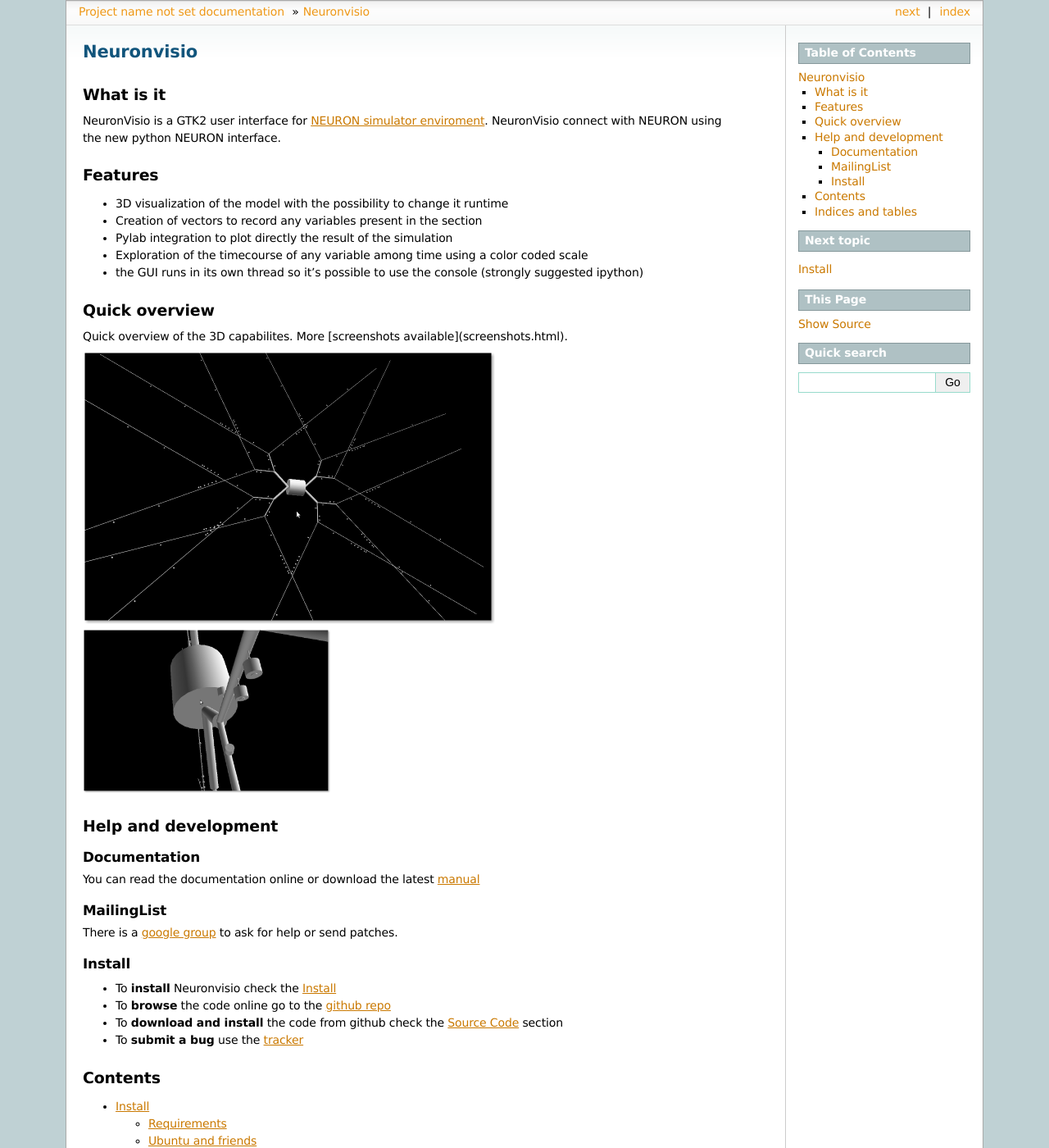
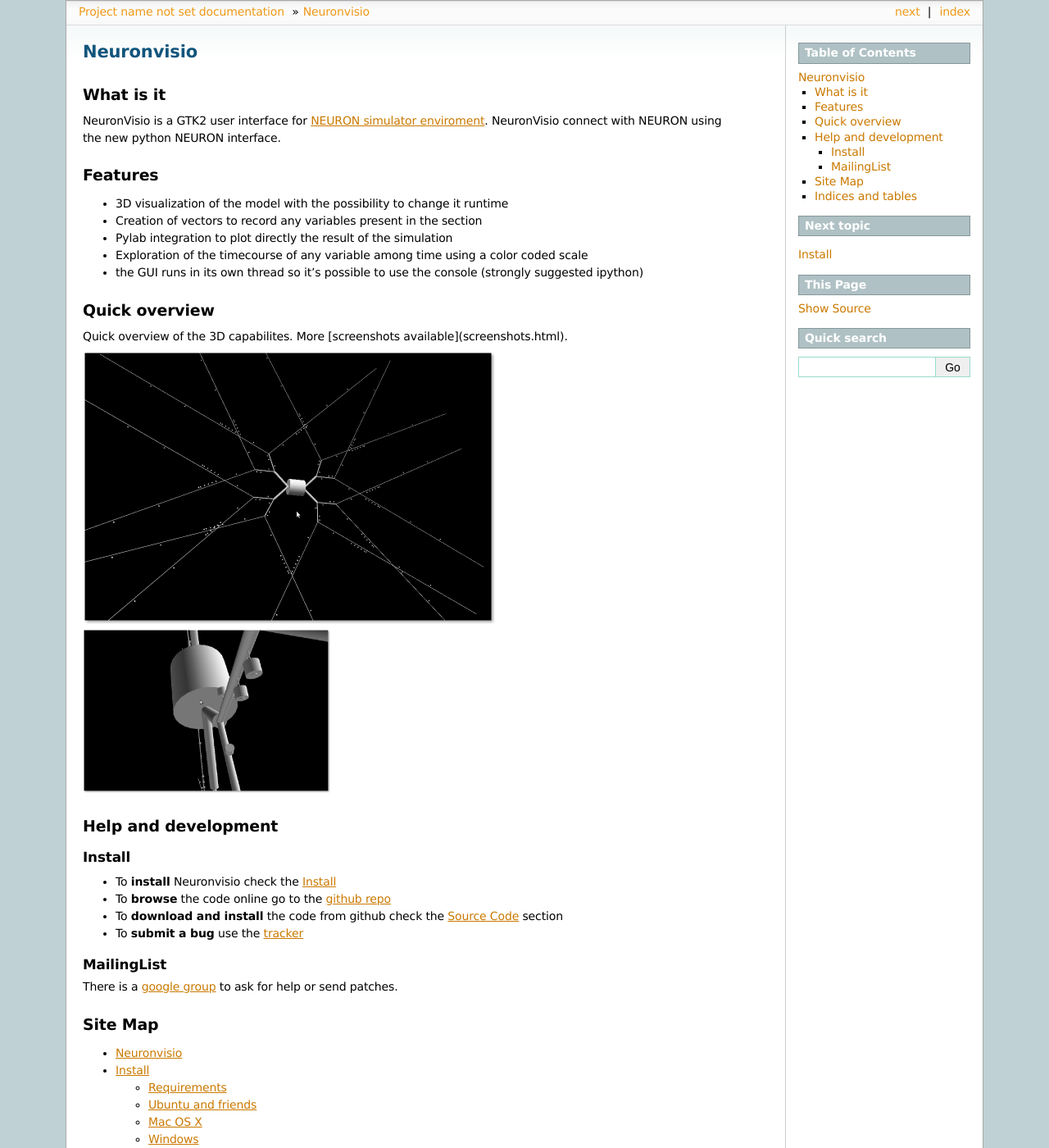
Before and after one commit to mattions/neuronvisio, a Sphinx documentation site: the page built from docs/index.rst, in a window 1280 px wide and 1400 px high. Shown: the whole window at 82% size. Built offline with Sphinx 7.4.7, drawn with Linux system fonts in a browser that asks for light colours; formulas are drawn with MathJax 3; the version number could not be read and is left out.

Commit message:
Updated web doc

```diff
--- a/docs/conf.py
+++ b/docs/conf.py
@@ -23,7 +23,7 @@
 'sphinx.ext.autosummary', 'github.tools.sphinx']
 
 intersphinx_mapping = {'http://docs.python.org/': None}
-htmlhelp_basename = 'NeuronVisiodoc'
+htmlhelp_basename = 'Neuronvisiodoc'
 # Source
 master_doc = 'index'
 templates_path = ['_templates']
@@ -108,7 +108,7 @@
 # -- Options for LaTeX output --------------------------------------------------
 
 # The paper size ('letter' or 'a4').
-#latex_paper_size = 'letter'
+latex_paper_size = 'a4'
 
 # The font size ('10pt', '11pt' or '12pt').
 #latex_font_size = '10pt'
--- a/docs/index.rst
+++ b/docs/index.rst
@@ -35,20 +35,6 @@
 Help and development
 ====================
 
-Documentation
--------------
-
-You can read the documentation online or download the latest manual_
-
-.. _manual: http://github.com/mattions/neuronvisio/blob/master/docs/Neuronvisio_User_Manual.pdf
-
-MailingList
------------
-
-There is a `google group`_ to ask for help or send patches.
-
-.. _google group: http://groups.google.com/group/neuronvisio
-
 Install
 -------
 
@@ -61,20 +47,25 @@
 .. _github repo:  http://github.com/mattions/neuronvisio
 .. _tracker:  http://github.com/mattions/neuronvisio/issues
 
-Contents
+MailingList
+-----------
+
+There is a `google group`_ to ask for help or send patches.
+
+.. _google group: http://groups.google.com/group/neuronvisio
+
+Site Map
 ========
 
 .. toctree::
     :maxdepth: 2
 
+    self
     install
     gettingstarted
     screenshots
     reference
     changes
-
-
-
 
 Indices and tables
 ==================
```
Also changed, not shown: 3 other files.
